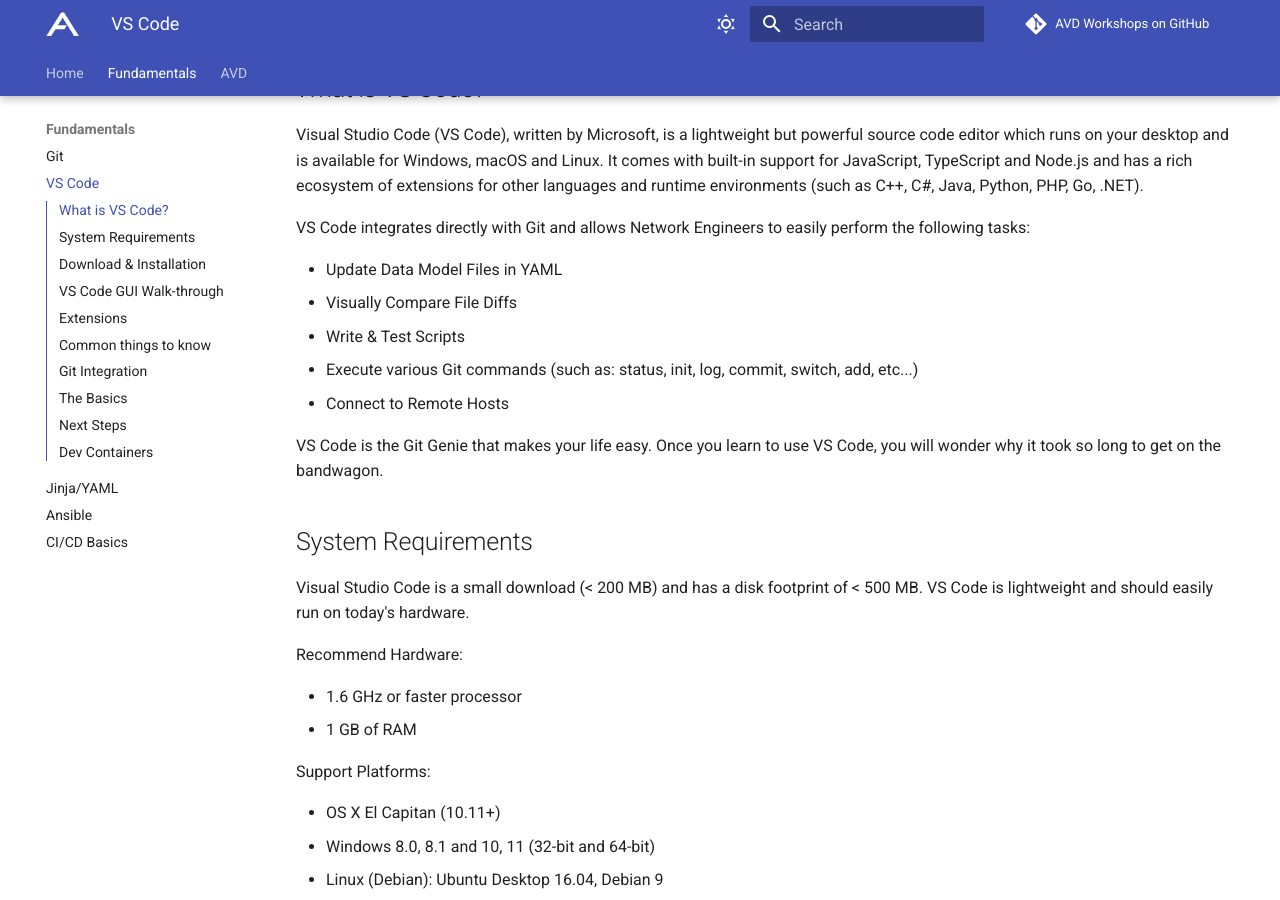
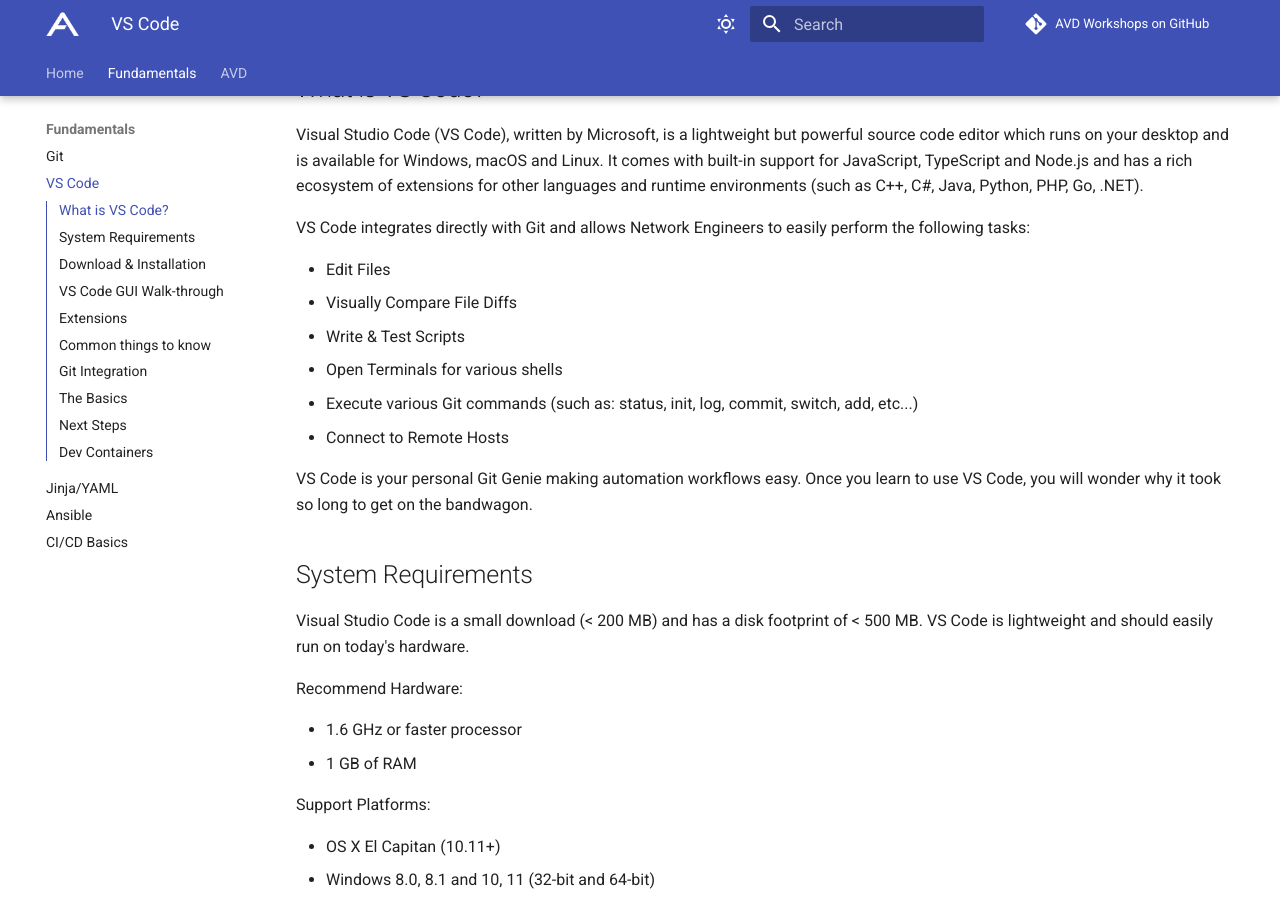
Before and after one commit to aristanetworks/avd-workshops, an MkDocs documentation site: the page built from workshops/vscode.md, in a window 1280 px wide and 900 px high, scrolled down 334 px. Built offline with MkDocs 1.6.1 and Material for MkDocs 9.7.7, drawn with Linux system fonts in a browser that asks for light colours; comment, search, counter and statistics services are not loaded.

Commit message:
updated basic tasks section

```diff
--- a/workshops/vscode.md
+++ b/workshops/vscode.md
@@ -8,13 +8,14 @@
 
 VS Code integrates directly with Git and allows Network Engineers to easily perform the following tasks:
 
-- Update Data Model Files in YAML
+- Edit Files
 - Visually Compare File Diffs
 - Write & Test Scripts
+- Open Terminals for various shells
 - Execute various Git commands (such as: status, init, log, commit, switch, add, etc...)
 - Connect to Remote Hosts
 
-VS Code is the Git Genie that makes your life easy. Once you learn to use VS Code, you will wonder why it took so long to get on the bandwagon.
+VS Code is your personal Git Genie making automation workflows easy. Once you learn to use VS Code, you will wonder why it took so long to get on the bandwagon.
 
 ## System Requirements
 
```
